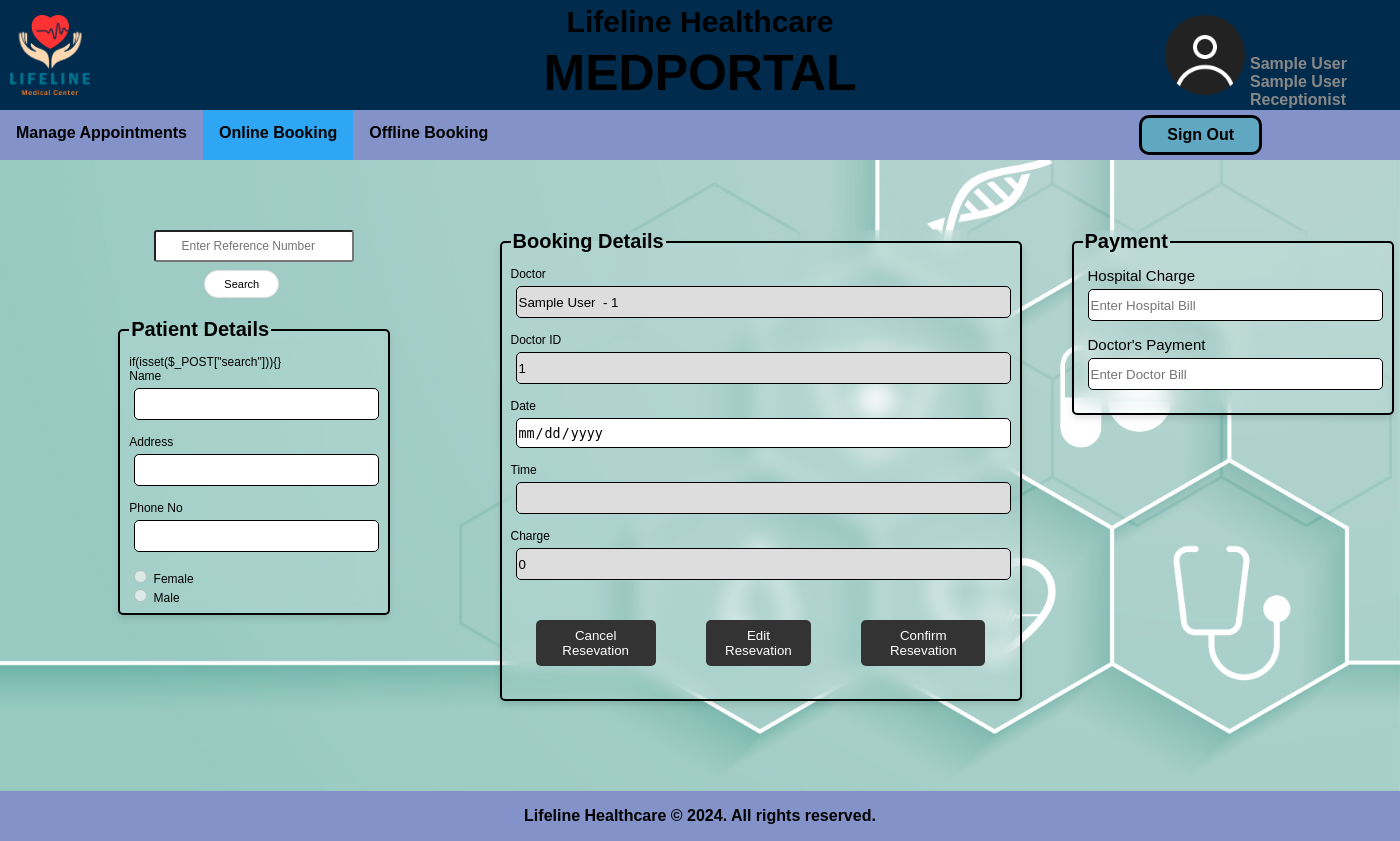
After one commit to rusirukashmeera/Medical-portal2, a PHP site: page /reception_online.php in a window 1400 px wide. The commit adds this page. Run offline with PHP 8.4, Linux system fonts and the light colour scheme; the visitor is signed in with stand-in values (Sample User, id 1); tables that the repository leaves empty or names only in its code hold one stand-in row (values such as "Sample post").

Commit message:
3rd crud

```diff
--- a/src/edit_appointments.php
+++ b/src/edit_appointments.php
@@ -70,7 +70,7 @@
                             <label for="" class="bookingLbls">Patient Name</label><br>
                             <input type="text" class="bookingVals" name="patName" value="<?php echo $e_patName; ?>" required><br><br>
                             <label for="" class="bookingLbls">Patient Age</label><br>
-                            <input type="number" class="bookingVals" name="patAge" min="1" value="<?php echo $e_age; ?>" required><br><br>
+                            <input type="number" class="bookingVals" name="patAge" min="1" max="150" value="<?php echo $e_age; ?>" required><br><br>
                             <label for="" class="bookingLbls">Patient Gender</label><br>
                             <input type="radio" name="gender" value="Male" checked><label for="" class="bookingLbls">Male</label>
                             <input type="radio" name="gender" value="Female"><label for="" class="bookingLbls">Female</label>
@@ -80,9 +80,9 @@
                         <fieldset>
                             <legend class="bookingTopics">Payment</legend>
                             <label for="" class="bookingLbls">Hospital Charge</label><br>
-                            <input type="number" class="bookingVals" value="0" id="hospCharge"><br><br>
+                            <input type="number" class="bookingVals" id="hospCharge"><br><br>
                             <label for="" class="bookingLbls">Doctor's Charge</label><br>
-                            <input type="number" class="bookingVals" value="0" id="docCharge"><br><br>
+                            <input type="number" class="bookingVals" id="docCharge"><br><br>
                         </fieldset>
                     </div>
                 </div>
--- a/src/index.php
+++ b/src/index.php
@@ -1,7 +1,7 @@
 <?php
     include_once("config.php");
     session_start();
-    $loginCheck = null;
+    $loginCheck = null;  //variable to store login status
     if(isset($_POST["signinHome"])){
         if(!empty($_POST["email"]) && !empty($_POST["password"])){
             $_SESSION["email"] = $_POST["email"];
@@ -9,7 +9,7 @@
             $sql = "SELECT * FROM user_table WHERE Email = '".$_SESSION["email"]."' AND Password = '".$_SESSION["password"]."'";
             $result = mysqli_query($conn, $sql);
             if(mysqli_num_rows($result) > 0){
-                $loginCheck = 1;
+                $loginCheck = 1;  //indicate user logged in
                 $row = mysqli_fetch_assoc($result);
                 $_SESSION["firstName"] = $row["First_Name"];
                 $_SESSION["lastName"] = $row["Last_Name"];
@@ -24,7 +24,7 @@
                 }
             }
             else{
-                $loginCheck = 0;
+                $loginCheck = 0;  //indicate user not logged in
             }
         }
     }
--- a/src/manage_appointments.php
+++ b/src/manage_appointments.php
@@ -4,7 +4,7 @@
     $firstName = $_SESSION["firstName"];
     $lastName = $_SESSION["lastName"];
     $sql_get_apps = "SELECT C.Appointment_Id, C.First_Name AS Pat_Name, C.Age, C.Gender, U.First_Name AS Doc_Name, C.Date, C.Session_No, C.Charge
-    FROM confirm_booking C, doctor D, user_table U WHERE C.Doctor_Id = D.Doctor_Id AND D.Email = U.Email";
+    FROM confirm_booking C, doctor D, user_table U WHERE C.Doctor_Id = D.Doctor_Id AND D.Email = U.Email ORDER BY C.Appointment_Id";
     $result_get_apps = mysqli_query($conn, $sql_get_apps);
     if(isset($_POST["logout"])){
         session_unset();
@@ -44,7 +44,7 @@
         <div class="navbar" id="navbar">
             <ul class="options">
                 <li><a href="#" class="active">Manage Appointments</a></li>
-                <li><a href="#">Online Booking</a></li>
+                <li><a href="reception_online.php">Online Booking</a></li>
                 <li><a href="receptionist_offline.php">Offline Booking</a></li>
             </ul>
             <button id="signupBtn" name="signupBtn">Sign Out</button>
--- /dev/null
+++ b/src/reception_online.php
@@ -0,0 +1,223 @@
+<?php
+    include_once("config.php");
+    session_start();
+    $firstName = $_SESSION["firstName"];
+    $lastName = $_SESSION["lastName"];
+    if(isset($_POST["logout"])){
+        session_unset();
+        session_destroy();
+        header("Location: index.php");
+    }
+    $sql_doc = "SELECT U.First_Name, U.Last_Name, D.Doctor_Id, D.Specialization FROM user_table U, doctor D WHERE U.Email = D.Email";
+    $result_doc = mysqli_query($conn, $sql_doc);
+    if(!isset($_SESSION["searchId"])){$_SESSION["searchId"] = "";}
+    if(!isset($_SESSION["bookingID"])){$_SESSION["bookingID"] = "";}
+    if(!isset($_SESSION["patID"])){$_SESSION["patID"] = "";}
+    if(!isset($_SESSION["docID"])){$_SESSION["docID"] = "";}
+    if(!isset($_SESSION["date"])){$_SESSION["date"] = "";}
+    if(!isset($_SESSION["sessionNo"])){$_SESSION["sessionNo"] = "";}
+    if(!isset($_SESSION["gender"])){$_SESSION["gender"] = "";}
+    if(!isset($_SESSION["address"])){$_SESSION["address"] = "";}
+    if(!isset($_SESSION["patFirstName"])){$_SESSION["patFirstName"] = "";}
+    if(!isset($_SESSION["patLastName"])){$_SESSION["patLastName"] = "";}
+    if(!isset($_SESSION["contactNo"])){$_SESSION["contactNo"] = "";}
+    if(!isset($_SESSION["docFirstName"])){$_SESSION["docFirstName"] = "";}
+    if(!isset($_SESSION["docLastName"])){$_SESSION["docLastName"] = "";}
+    if(!isset($_SESSION["specialization"])){$_SESSION["specialization"] = "";}
+    if(!isset($_SESSION["time"])){$_SESSION["time"] = "";}
+    if(isset($_POST["search"])){
+        $patID = $_POST["searchId"];
+        $_SESSION["searchId"] = $patID;
+        if(!empty($patID)){
+            $sql_get_patient = "SELECT O.Booking_Id, O.Patient_Id, O.Doctor_Id, O.Date, O.Session_No, P.Gender, P.Address, U.First_Name,
+            U.Last_Name, U.Contact_No FROM online_booking O, patient P, user_table U WHERE O.Patient_Id = P.Patient_Id AND P.Email = U.Email AND O.Patient_Id = $patID";
+            $result_get_patient = mysqli_query($conn, $sql_get_patient);
+            if(mysqli_num_rows($result_get_patient) > 0){
+                $row = mysqli_fetch_assoc($result_get_patient);
+                $bookingID = $_SESSION["bookingID"] = $row["Booking_Id"];
+                $patID = $_SESSION["patID"] = $row["Patient_Id"];
+                $docID = $_SESSION["docID"] = $row["Doctor_Id"];
+                $date = $_SESSION["date"] = $row["Date"];
+                $sessionNo = $_SESSION["sessionNo"] = $row["Session_No"];
+                $gender = $_SESSION["gender"] = $row["Gender"];
+                $address = $_SESSION["address"] = $row["Address"];
+                $patFirstName = $_SESSION["patFirstName"] = $row["First_Name"];
+                $patLastName = $_SESSION["patLastName"] = $row["Last_Name"];
+                $contactNo = $_SESSION["contactNo"] = $row["Contact_No"];
+                switch($_SESSION["sessionNo"]){
+                    case 1:
+                        $_SESSION["time"] = "7.00 AM";
+                        break;
+                    case 2:
+                        $_SESSION["time"] = "5.00 PM";
+                        break;
+                    case 3:
+                        $_SESSION["time"] = "8.00 PM";
+                        break;
+                }
+                $sql_get_doc = "SELECT U.First_Name, U.Last_Name, D.Specialization FROM doctor D, user_table U WHERE D.Email = U.Email AND D.Doctor_Id = $docID";
+                $result_get_doc = mysqli_query($conn, $sql_get_doc);
+                if(mysqli_num_rows($result_get_doc) > 0){
+                    $row = mysqli_fetch_assoc($result_get_doc);
+                    $_SESSION["docFirstName"] = $row["First_Name"];
+                    $_SESSION["docLastName"] = $row["Last_Name"];
+                    $_SESSION["specialization"] = $row["Specialization"];
+                }
+            }
+        }
+    }
+    if(isset($_POST["confirm"]) && !empty($_SESSION["patID"])){
+        $sql_get_age = "SELECT TIMESTAMPDIFF(YEAR, DOB, CURDATE()) AS Age FROM patient WHERE ".$_SESSION["patID"]." = Patient_Id";
+        $result_get_age = mysqli_query($conn, $sql_get_age);
+        if(mysqli_num_rows($result_get_age) > 0){
+            $row2 = mysqli_fetch_assoc($result_get_age);
+            $age = $_SESSION["age"] = $row2["Age"];
+        }
+        $charge = $_POST["charge"];
+        $_SESSION["charge"] = $charge;
+        $sql_confirm = "INSERT INTO confirm_booking (Patient_Id, First_Name, Age, Gender, Doctor_Id, Date, Session_No, Type, Charge)
+        VALUES (" . $_SESSION["patID"] . ", '" . $_SESSION["patFirstName"] . "', $age, '" . $_SESSION["gender"] . "', " . $_SESSION["docID"] . ", '" . $_SESSION["date"] . "', " . $_SESSION["sessionNo"] . ", 'Online', $charge)";
+        $patID = $_SESSION["patID"];
+        $sql_delete_booking = "DELETE FROM online_booking WHERE Patient_Id = $patID";
+        if(mysqli_query($conn, $sql_confirm)){
+            mysqli_query($conn, $sql_delete_booking);
+            echo "<script>alert('Appointment confirmed successfully!');
+                setTimeout(function() {
+                    window.location.href = 'manage_appointments.php';
+                }, 1);</script>";
+        }
+    }
+    if(isset($_POST["cancel"]) && !empty($_SESSION["patID"])){
+        $patID = $_SESSION["patID"];
+        $sql_delete_booking = "DELETE FROM online_booking WHERE Patient_Id = $patID";
+        if(mysqli_query($conn, $sql_delete_booking)){
+            echo "<script>alert('Appointment deleted successfully!');
+                setTimeout(function() {
+                    window.location.href = 'manage_appointments.php';
+                }, 1);</script>";
+        }
+    }
+    if(isset($_POST["edit"]) && !empty($_SESSION["patID"])){
+        header("Location: edit_online.php");
+    }
+?>
+<!DOCTYPE html>
+<html lang="en">
+<head>
+    <meta charset="UTF-8">
+    <meta name="viewport" content="width=device-width, initial-scale=1.0">
+    <title>MEDPORTAL</title>
+    <link rel="stylesheet" href="styles/style.css">
+    <link rel="stylesheet" href="styles/reception_online.css">
+</head>
+<body>
+    <div class="tops">
+        <header class="headerX">
+            <img class="logo" src="images/logo2.png" alt="MEDPORTAL Logo">
+            <div class="title">
+                <div>
+                    <h3 style="font-size: 30px; margin-bottom: 5px;">Lifeline Healthcare</h3>
+                    <h1 style="font-size: 50px; margin-top: 0;">MEDPORTAL</h1>
+                </div>
+            </div>
+            <div class="profile">
+                <img class="avatar" src="images/avatar.png" alt="Generic Avatar">
+                <div class="accInfo">
+                    <label class="accName"><?php echo $firstName." ".$lastName ?></label><br>
+                    <label class="accType">Receptionist</label>
+                </div>
+            </div>
+        </header>
+        <div class="navbar">
+            <ul class="options">
+                <li><a href="manage_appointments.php">Manage Appointments</a></li>
+                <li><a href="#" class="active">Online Booking</a></li>
+                <li><a href="receptionist_offline.php">Offline Booking</a></li>
+            </ul>
+            <button id="signupBtn">Sign Out</button>
+            <form id="logoutForm" method="POST" action="reception_online.php" style="display: none;">
+                <input type="text" value="1" name="logout">
+            </form>
+        </div>
+    </div>
+    <div class="content">
+
+        <div class="main">
+
+            <div class="section1">
+
+                <form action="#" method="POST">
+                    <input type="search" id="searchId" name="searchId" placeholder="Enter Reference Number">
+                    <button class="search" type="submit" name="search" onclick="searchPatient();" >Search</button>
+                </form>
+
+                <form method="POST">
+                    <fieldset class="patientInfo">
+                        <legend>Patient Details</Details></legend>  if(isset($_POST["search"])){}
+                        <label for="">Name</label>
+                        <input class="patient" type="text" name="name" value='<?php if(isset($_POST["search"])){echo $_SESSION["patFirstName"]." ".$_SESSION["patLastName"];} ?>' readonly>
+                        <label for="">Address</label>
+                        <input class="patient" type="text" name="address" value='<?php if(isset($_POST["search"])){echo $_SESSION["address"];} ?>' readonly>
+                        <label for="">Phone No</label>
+                        <input class="patient" type="tel" name="number" value='<?php if(isset($_POST["search"])){echo $_SESSION["contactNo"];} ?>' readonly>
+                        <label>
+                            <input type="radio" name="gender" value="female" disabled <?php if(isset($_POST["search"])){if($_SESSION["gender"] == "Female"){echo "checked";}} ?>> Female
+                        </label>
+                        <label >
+                            <input type="radio" name="gender" value="male" disabled <?php if(isset($_POST["search"])){if($_SESSION["gender"] == "Male"){echo "checked";}} ?>> Male
+                        </label>
+                    </fieldset>
+                </form>
+
+            </div>
+
+            <div class="section2">
+                <form action="#" method="POST">
+                    <fieldset class="Booking">
+                        <legend>Booking Details</legend>
+
+                        <label for="">Doctor</label>
+                        <input type="text" class="bookingDetail" style="background-color: #dddddd;" name="docName" id="docName" value='<?php echo $_SESSION["docFirstName"]." ".$_SESSION["docLastName"]." - ".$_SESSION["specialization"]; ?>' readonly>
+
+                        <label for="">Doctor ID</label>
+                        <input type="number" class="bookingDetail" style="background-color: #dddddd;" name="docID" id="docID" value='<?php echo $_SESSION["docID"]; ?>' readonly>
+
+                        <label for="">Date</label>
+                        <input class="bookingDetail" id="date" type="date" value='<?php echo $_SESSION["date"]; ?>' readonly>
+
+                        <label for="">Time</label>
+                        <input type="text" class="bookingDetail" style="background-color: #dddddd;" name="bookingTime" id="bookingTime" value='<?php echo $_SESSION["time"]; ?>' readonly>
+
+                        <label for="">Charge</label>
+                        <input type="number" class="bookingDetail" style="background-color: #dddddd;" name="charge" id="charge" value="0" readonly>
+
+                        <div class="button" >
+                            <button class="buttonStyle" id="cancel" type="submit" name="cancel">Cancel Resevation</button>
+                            <button class="buttonStyle" id="edit" type="submit" onclick="enableEdit();" name="edit">Edit Resevation</button>
+                            <button class="buttonStyle" id="confirm" type="submit" name="confirm">Confirm Resevation</button>
+                        </div>
+
+                    </fieldset>
+                </form>
+                <form >
+                    <fieldset class="Billing">
+                        <legend>Payment</legend>
+                        <label for="HCharge">Hospital Charge</label>
+                        <input class="charge" type="text" id="HCharge" name="HCharge" placeholder="Enter Hospital Bill">
+
+                        <label for="DocCharge">Doctor's Payment</label>
+                        <input class="charge" type="text" id="DocCharge" name="DocCharge" placeholder="Enter Doctor Bill">
+
+                        <!-- <button class="confirm" id="confirm" type="submit">Confirm Payment</button> -->
+                    </fieldset>
+                </form>
+            </div>
+        </div>
+
+    </div>
+    <footer class="footerX">
+        <p>Lifeline Healthcare &copy; 2024. All rights reserved.</p>
+    </footer>
+    <script src="js/receptionist_online.js"></script>
+</body>
+</html>
--- a/src/styles/style.css
+++ b/src/styles/style.css
@@ -55,14 +55,9 @@ footer.footerX{
 .accInfo{
     padding-left: 5px;
     margin-top: 40px;
-<<<<<<< HEAD
-    width: 40px;
-    font-weight: bold;
-=======
     width: 120px;
     font-weight: bold;
     color: #888888;
->>>>>>> 1c19a08156ea0251a8467ecccc3387e1344c2fc8
 }
 
 .title {
@@ -135,11 +130,7 @@ ul.options li a:hover {
     background-color: #2fa6f3;
 }
 
-<<<<<<< HEAD
-.signupBtn{
-=======
 #signupBtn{
->>>>>>> 1c19a08156ea0251a8467ecccc3387e1344c2fc8
     margin-left: auto;
     margin-right: 138px;
     margin-top: 5px;
@@ -153,18 +144,10 @@ ul.options li a:hover {
     transition: 0.3s ease;
 }
 
-<<<<<<< HEAD
-.signupBtn:hover{
-    background-color: #3fbcb9;
-}
-
-.signupBtn:active{
-=======
 #signupBtn:hover{
     background-color: #3fbcb9;
 }
 
 #signupBtn:active{
->>>>>>> 1c19a08156ea0251a8467ecccc3387e1344c2fc8
     background-color: #2fa6f3;
 }
```
Also changed, not shown: src/delete_appointments.php (+8 -3 lines), src/edit_online.php (added, +124 -0 lines), src/js/edit_online.js (added, +22 -0 lines), src/js/receptionist_online.js (+21 -1 lines), src/reception_online.html (deleted, +0 -139 lines), src/receptionist_offline.php (+4 -4 lines).
